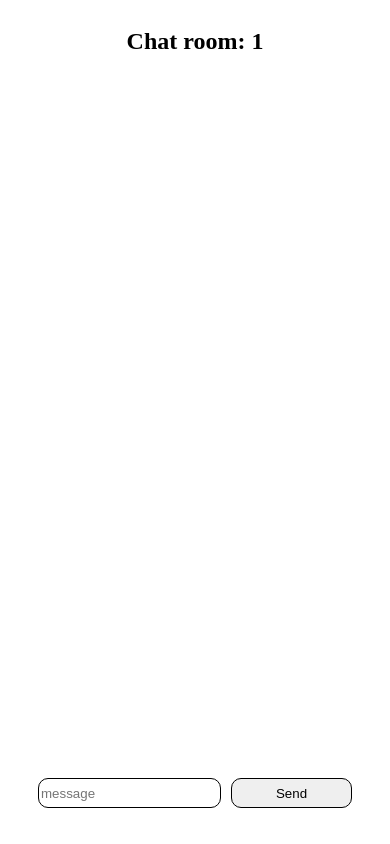
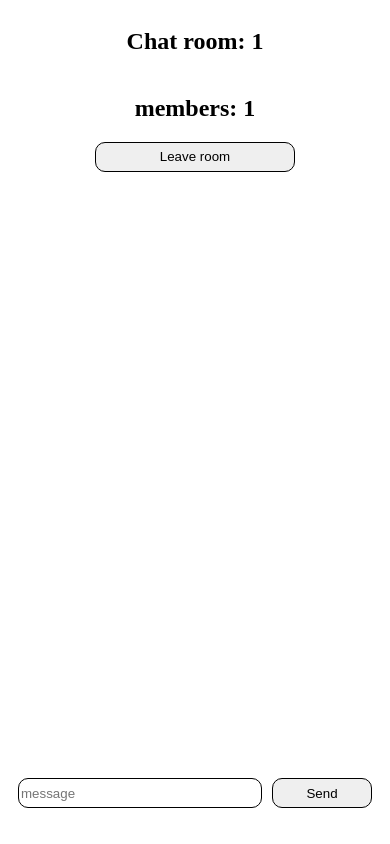
Before and after one commit to SabaGiorkhelidze/ChatRoom-flask, a Flask app: page /room in a window 390 px wide. Run offline with Flask 3, Linux system fonts and the light colour scheme; the visitor is signed in with stand-in values (Sample User, id 1); some libraries are stand-ins or nearby versions.

Commit message:
first update: added member count, send message with key 'enter' and fixed some bugs

```diff
--- a/main.py
+++ b/main.py
@@ -41,6 +41,7 @@ def home():
         if create != False:
             room = generate_unique_code(4)
             rooms[room] = {'members': 0, "messages": []}
+            rooms[room]['members'] += 1
         elif code not in rooms:
             return render_template('home.html', error='code not exist', code=code, name=name)
 
@@ -51,25 +52,22 @@ def home():
     return render_template('home.html')
 
 
-# @app.route('/room')
-# def room():
-#     room = session.get("room")
-#     # room is None
-#     if room not in rooms or session.get("name") is None:
-#         return redirect(url_for('home'))
-#     return render_template('room.html', code=room, messages=rooms[room]['messages'])
-@app.route('/room')
+@app.route('/room', methods=["POST", "GET"])
 def room():
     room = session.get("room")
     name = session.get("name")
+
+    if request.method == 'POST':
+        session.clear()
+        return redirect(url_for('home'))
 
     if not room or not name:
         return render_template('home.html')
 
     if room not in rooms:
         rooms[room] = {'members': 0, 'messages': []}
-
-    return render_template('room.html', code=room, messages=rooms[room]['messages'])
+        rooms[room]['members'] += 1
+    return render_template('room.html', code=room, messages=rooms[room]['messages'], member=rooms[room]['members'])
 
 
 @socketio.on('message')
@@ -102,6 +100,7 @@ def connect(auth):
     send({"name": name, "message": "has entered the room"}, to=room)
     rooms[room]["members"] += 1
     print(f"{name} joined room {room}")
+    print(f'amount: {rooms[room]["members"]}')
 
 
 @socketio.on('disconnect')
--- a/static/css/style.css
+++ b/static/css/style.css
@@ -67,6 +67,14 @@ button:hover {
   align-items: center;
   justify-content: center;
 }
+.room-header {
+  display: flex;
+  justify-content: space-between;
+  flex-direction: row;
+  align-items: center;
+  padding-left: 10px;
+  padding-right: 10px;
+}
 .message-box {
   overflow: hidden;
   height: 96vh;
@@ -122,3 +130,22 @@ em {
   font-size: 10px;
   color: darkgray;
 }
+
+/* ---- responsive ------ */
+@media screen and (max-width: 768px) {
+  .room-header{
+    flex-direction: column;
+    margin-bottom: 20px;
+  }
+  .form-wrapper{
+    width: 100%;
+  }
+  .message-box{
+    margin: 0;
+    overflow: hidden;
+    word-wrap: normal;
+  }
+  #send-btn{
+    width: 100px;
+  }
+}
--- a/templates/room.html
+++ b/templates/room.html
@@ -1,6 +1,11 @@
 {% extends 'base.html' %} {% block content %}
 <div class="message-box">
-  <h2>Chat room: {{code}}</h2>
+  <div class="room-header">
+    <h2>Chat room: {{code}} <h2>members: {{member}}</h2></h2>
+    <form action="" method="post">
+      <button type="submit">Leave room</button>
+    </form>
+  </div>
   <div class="messages" id="messages"></div>
   <div class="inputs">
     <input
```
